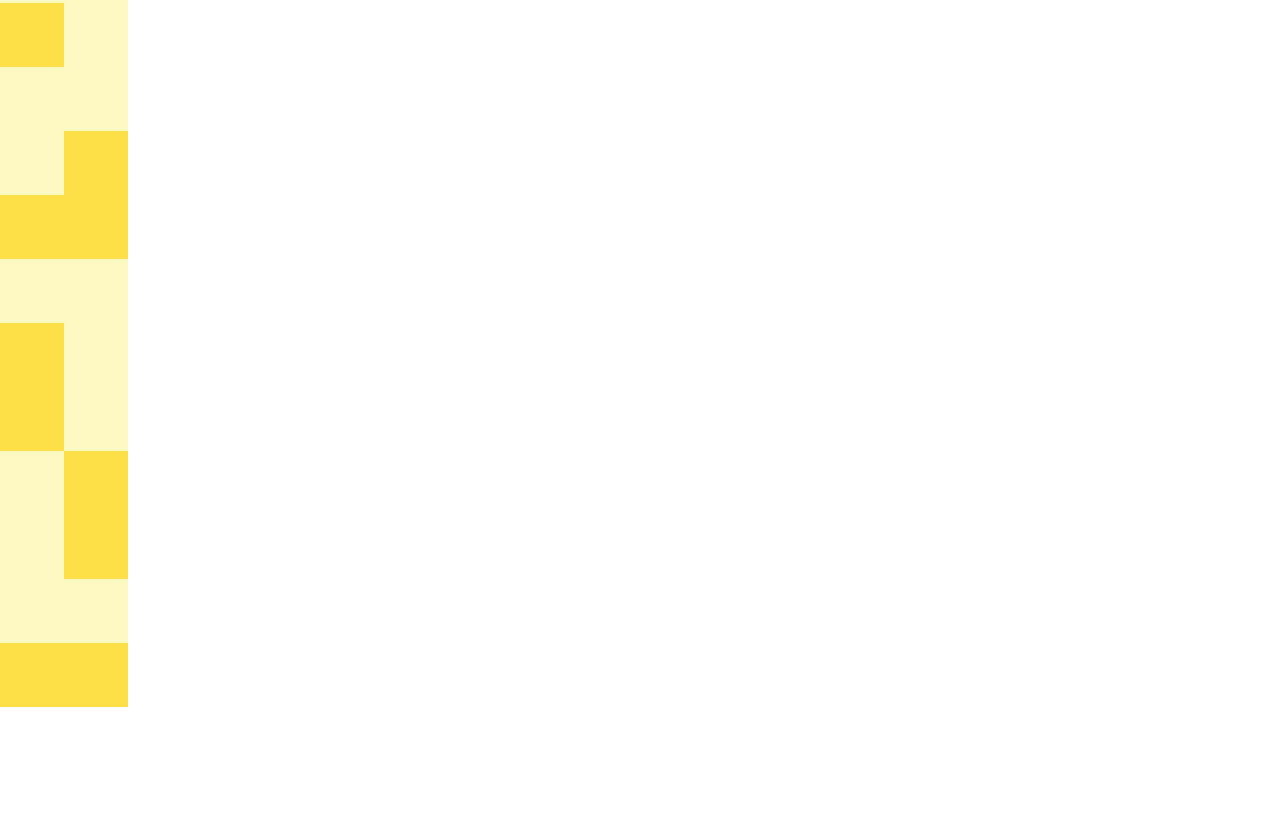
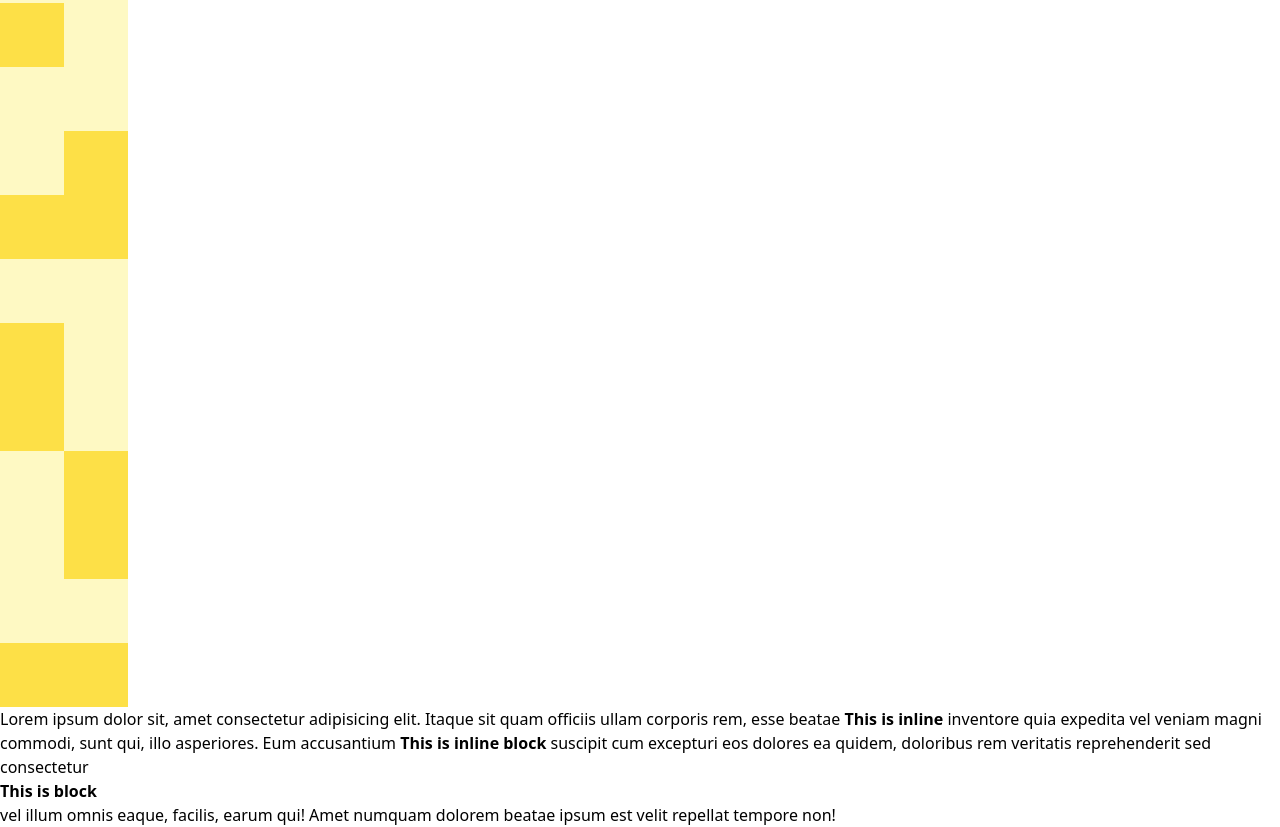
Before and after one commit to MastooraTurkmen/tailwind-sandbox, a plain HTML site: page 06-layout-position/index.html in a window 1280 px wide. Shown: the part 365-1192 px from the top of the page. Before the commit the page ends 1072 px from the top, so only its background shows below. Drawn offline with nearby package versions, Linux system fonts and the light colour scheme.

Commit message:
display classes

```diff
--- a/06-layout-position/index.html
+++ b/06-layout-position/index.html
@@ -57,6 +57,13 @@
     </div>
 
     <!-- Display Classes -->
+     <div>
+      Lorem ipsum dolor sit, amet consectetur adipisicing elit. Itaque sit quam officiis ullam corporis rem,
+      esse beatae <span class="inline font-bold">This is inline</span> inventore quia expedita vel veniam magni commodi, sunt qui, illo asperiores.
+      Eum accusantium <span class="inline-block font-bold">This is inline block</span> suscipit cum excepturi eos dolores ea quidem, doloribus rem veritatis reprehenderit
+      sed consectetur <span class="block font-bold">This is block</span> vel illum omnis eaque, facilis, earum qui! Amet numquam dolorem beatae ipsum est
+      velit <span class="hidden font-bold">This is hidden</span> repellat tempore non!
+     </div>
 
     <!-- Z-Index -->
 
```
